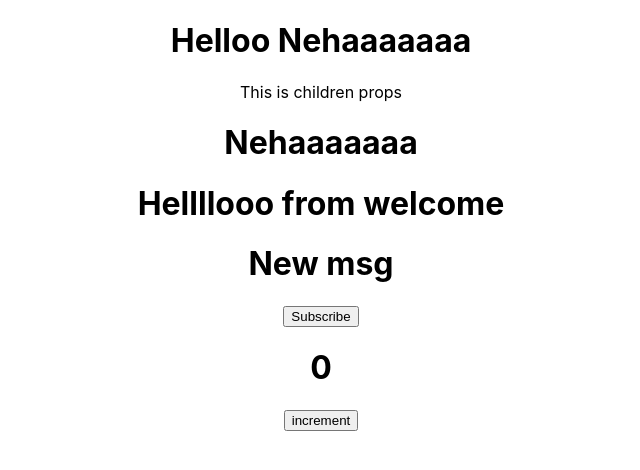
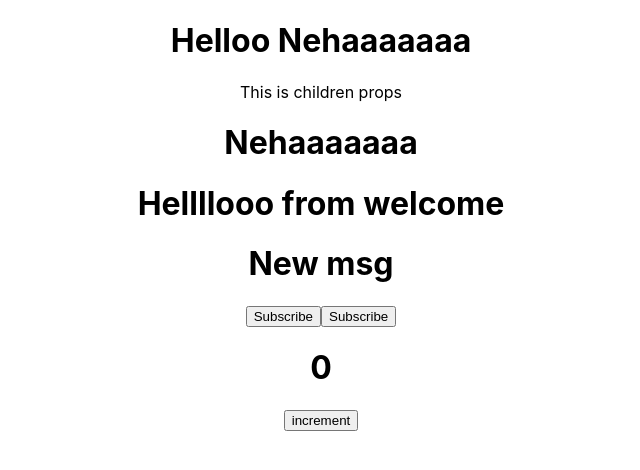
Before and after one commit to Nehavel/react_new, a React (Create React App) app in the folder learn_react/: page / in a window 1280 px wide. Shown: the top 470 px of the page, without its empty margins (319-959 px from the left). Built offline with nearby package versions, Linux system fonts and the light colour scheme.

Commit message:
event binding

```diff
--- a/learn_react/src/components/Message.js
+++ b/learn_react/src/components/Message.js
@@ -5,6 +5,10 @@ class Message extends Component {
     this.state = {
       message: "New msg",
     };
+    {
+      /*if commented button is used, binding required here
+  this.changeMessage = this.changeMessage.bind(this)*/
+    }
   }
   changeMessage() {
     this.setState({
@@ -17,6 +21,11 @@ class Message extends Component {
         {/* props in class components */}
         <h1>{this.state.message}</h1>
         <button onClick={() => this.changeMessage()}>Subscribe</button>
+        {/*alternative way of writing*/}
+        <button onClick={this.changeMessage.bind(this)}>Subscribe</button>
+        {/*binding in constructor is needed
+        <button onClick={this.changeMessage}>Subscribe</button>
+        */}
       </div>
     );
   }
```
